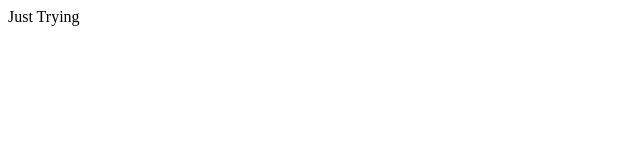
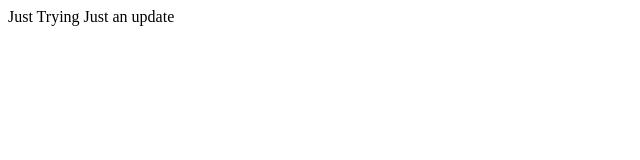
Before and after one commit to CarlMathew/OCR, a plain HTML site: page index.html in a window 1280 px wide. Shown: the whole page, without its empty margins (0-640 px from the left). Drawn offline with Linux system fonts and the light colour scheme.

Commit message:
update on index.html

```diff
--- a/index.html
+++ b/index.html
@@ -6,6 +6,6 @@
     <title>Document</title>
   </head>
   <body>
-    Just Trying
+    Just Trying Just an update
   </body>
 </html>
```
